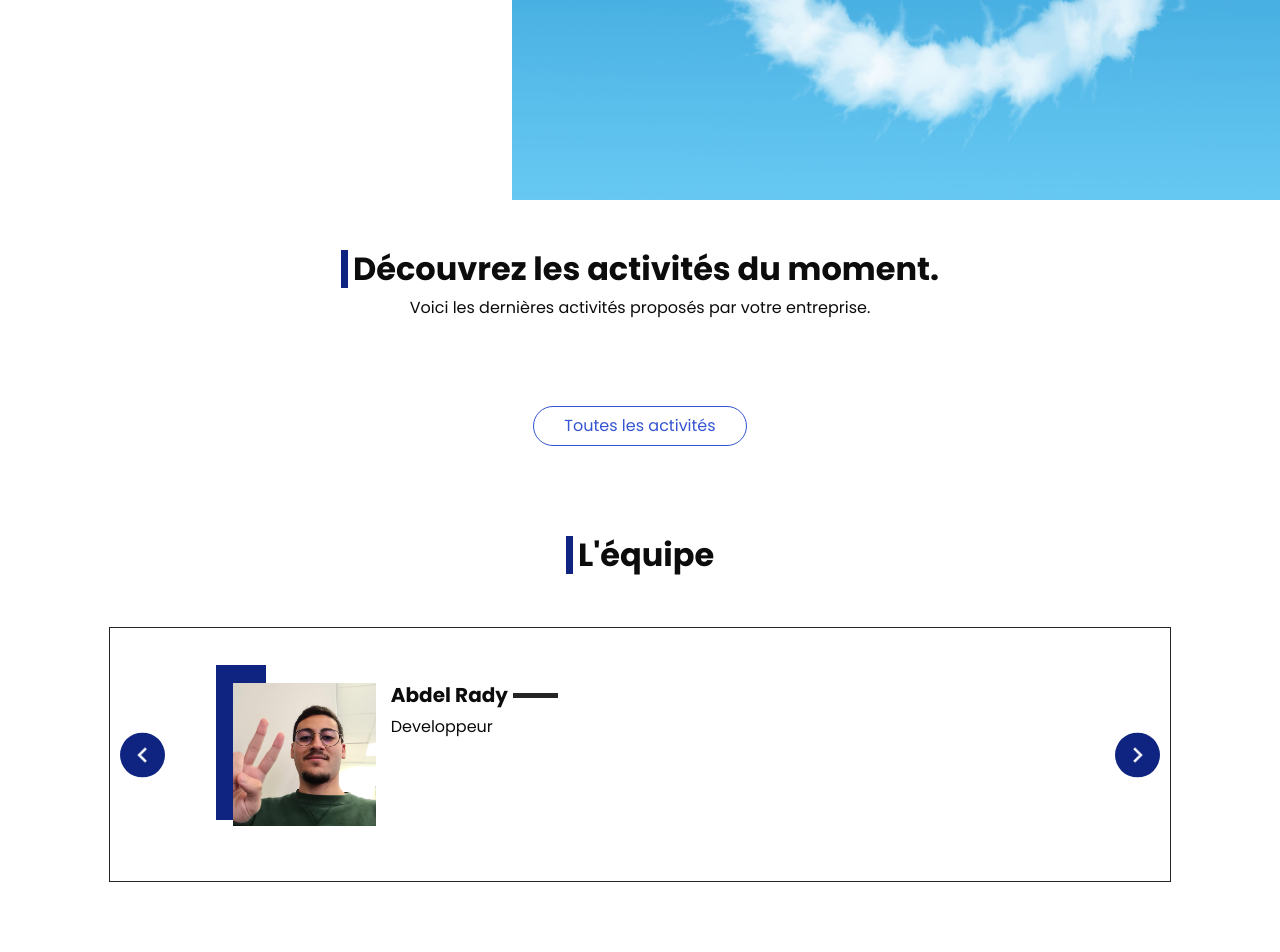
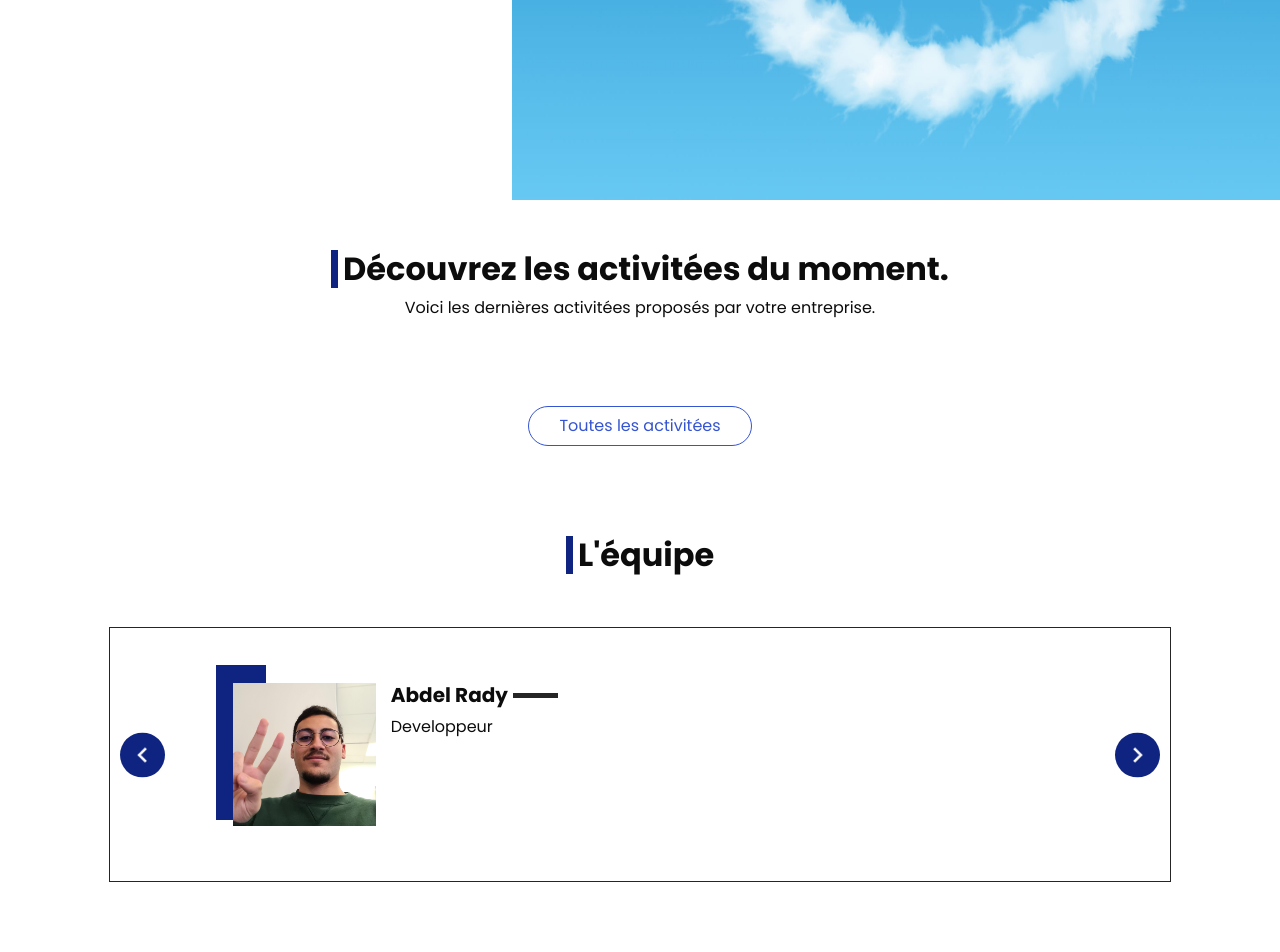
Before and after one commit to RidaMoustaoui/Urban-Activity, a PHP site: page / in a window 1280 px wide. Shown: the part 446-1398 px from the top of the page. Run offline with PHP 8.4, Linux system fonts and the light colour scheme; data that the repository does not hold is empty; some libraries are stand-ins or nearby versions.

Commit message:
modify(feat)

```diff
--- a/inc.php
+++ b/inc.php
@@ -9,7 +9,7 @@
   <meta name="description" content="" />
   <meta name="author" content="" />
 
-  <title>Urban Activities</title>
+  <title>FunTimes</title>
 
   <!-- bootstrap core css -->
   <link rel="stylesheet" type="text/css" href="css/bootstrap.css" />
@@ -89,7 +89,7 @@
             <div id="myNav" class="overlay">
               <div class="overlay-content">
                 <a href="index.php">Accueil</a>
-                <a href="house.php">Activités</a>
+                <a href="house.php">Activitées</a>
                 <a href="jeux.php">Jeux</a>
                 <!--<a href="price.php">JSP QUOI METTRE</a>
                 <a href="contact.php">Contactez Nous</a> -->
--- a/index.php
+++ b/index.php
@@ -11,10 +11,10 @@
     <div class="container-fluid" style="padding-top:50px">
       <div class="heading_container">
         <h2>
-          Découvrez les activités du moment.
+          Découvrez les activitées du moment.
         </h2>
         <p>
-          Voici les dernières activités proposés par votre entreprise.
+          Voici les dernières activitées proposés par votre entreprise.
         </p>
       </div>
       <div class="sale_container">
@@ -93,7 +93,7 @@
         </div>
       <div class="btn-box">
         <a href="house.php">
-          Toutes les activités
+          Toutes les activitées
         </a>
       </div>
   </section>
@@ -268,7 +268,7 @@
                 <img src="images/location.png" width="18px" alt="">
               </div>
               <p>
-                Tour Eiffel
+               FunTimes
               </p>
             </div>
             <div>
@@ -284,7 +284,7 @@
                 <img src="images/mail.png" width="18px" alt="">
               </div>
               <p>
-                entreprise@gmail.com
+                FunTimes@gmail.com
               </p>
             </div>
           </div>
@@ -295,7 +295,7 @@
               Information
             </h5>
             <p>
-              Le site permet de se rencontrer , s'amuser entre collégue à travers des activités.
+              Le site permet de se rencontrer , s'amuser entre collégues à travers des activitées.
             </p>
           </div>
         </div>
--- a/jeux.php
+++ b/jeux.php
@@ -28,7 +28,7 @@
   </div>
   <p>&nbsp;</p>
   <div style="border: double">
-  <a href="index.html">
+  <a href="pig.html">
     <img src="des.jpg"  width="300px" height="100px" />
   </a>
   </div>
```
Also changed, not shown: pig.html (renamed from index.html).
